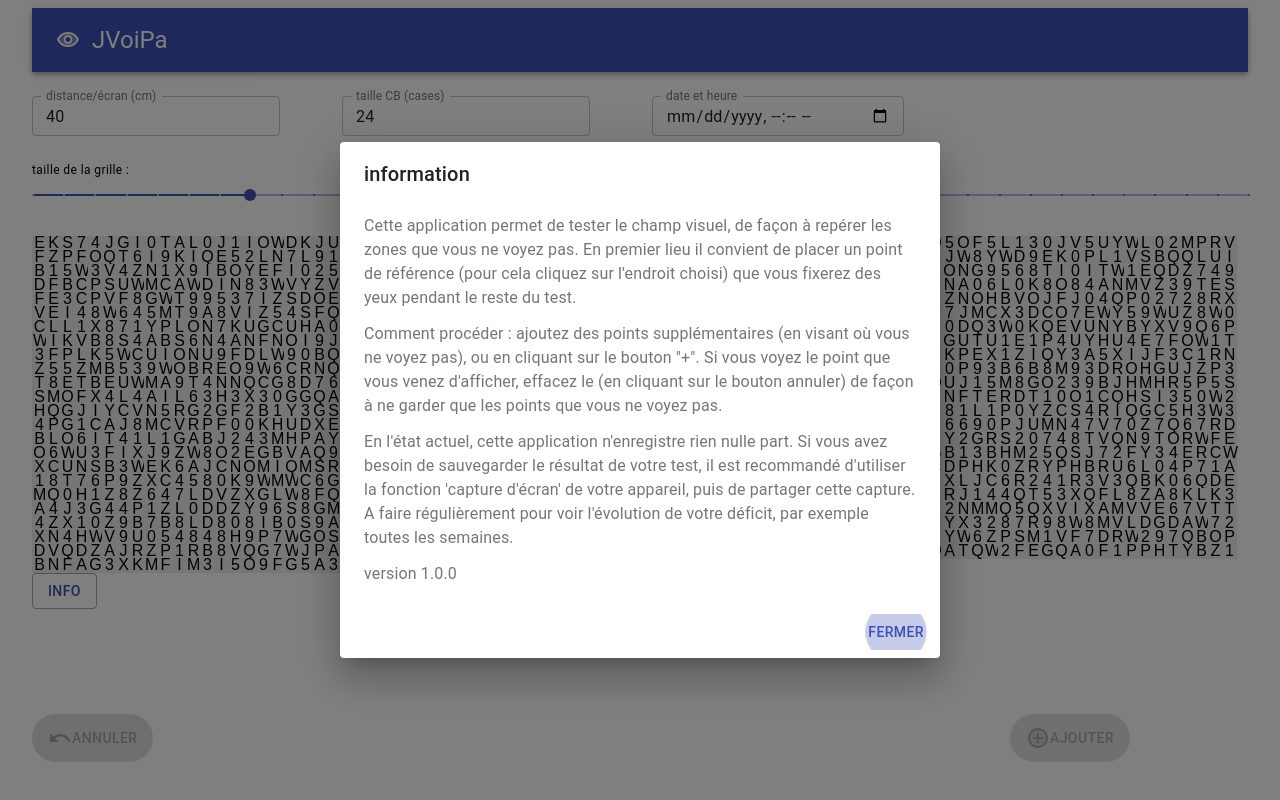
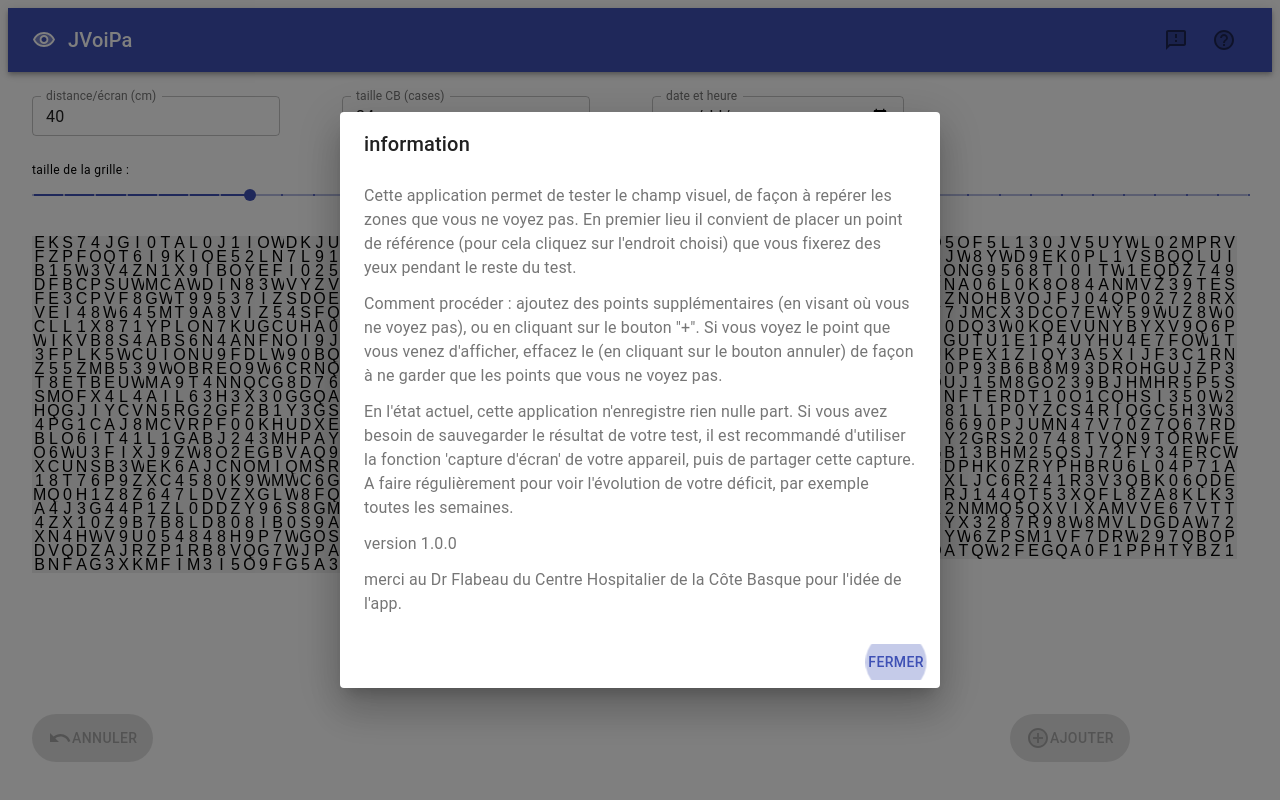
Before and after one commit to kl3mousse/jvoipa, a React (Create React App) app: page / in a window 1280 px wide. Built offline with nearby package versions, Linux system fonts and the light colour scheme.

Commit message:
adding info & feedback buttons in NavBar

```diff
--- a/package.json
+++ b/package.json
@@ -7,12 +7,13 @@
     "@material-ui/core": "4.12.3",
     "@material-ui/icons": "4.11.2",
     "@material-ui/lab": "4.0.0-alpha.60",
-    "material-ui": "0.20.2",
     "@testing-library/jest-dom": "^5.14.1",
     "@testing-library/react": "^11.2.7",
     "@testing-library/user-event": "^12.8.3",
+    "material-ui": "0.20.2",
     "react": "^17.0.2",
     "react-dom": "^17.0.2",
+    "react-ga": "^3.3.0",
     "react-scripts": "4.0.3",
     "web-vitals": "^1.1.2"
   },
--- a/src/App.js
+++ b/src/App.js
@@ -40,6 +40,7 @@ import {
   TextField
 } from "@material-ui/core";
 import Dialog from "@material-ui/core/Dialog";
+import Box from "@material-ui/core/Box";
 import DialogActions from "@material-ui/core/DialogActions";
 import DialogContent from "@material-ui/core/DialogContent";
 import DialogContentText from "@material-ui/core/DialogContentText";
@@ -47,6 +48,8 @@ import DialogTitle from "@material-ui/core/DialogTitle";
 
 import UndoIcon from "@material-ui/icons/Undo";
 import VisibilityTwoToneIcon from "@material-ui/icons/VisibilityTwoTone";
+import FeedbackTwoToneIcon from '@material-ui/icons/FeedbackTwoTone';
+import HelpTwoToneIcon from '@material-ui/icons/HelpTwoTone';
 import AddCircleTwoToneIcon from "@material-ui/icons/AddCircleTwoTone";
 
 import { alpha, makeStyles } from "@material-ui/core/styles";
@@ -56,6 +59,43 @@ const NB_ROWS = 1;
 const COLOR1 = "red";
 const COLOR2 = "purple";
 
+/////////// FEEDBACK FORM
+export function FeedbackFormDialog() {
+  const [open, setOpen] = React.useState(false);
+
+  const handleClickOpen = () => {
+    setOpen(true);
+  };
+
+  const handleClose = () => {
+    setOpen(false);
+  };
+
+  return (
+    <div>
+      <IconButton  color="action" onClick={handleClickOpen}>
+              <FeedbackTwoToneIcon />
+      </IconButton>
+
+      <Dialog
+        open={open}
+        onClose={handleClose}
+        aria-labelledby="alert-dialog-title"
+        aria-describedby="alert-dialog-description"
+      >
+          <iframe src = "https://docs.google.com/forms/d/e/1FAIpQLSfCD3hg_ACPlpMnPdf_DyKiAk4uofXhwlcreVrR203JoyI6dA/viewform?embedded=true" width = "500" height = "3062" frameborder = "0" marginheight = "0" marginwidth = "0" > Loading…</iframe>
+        <DialogActions>
+          <Button onClick={handleClose} color="primary" autoFocus>
+            Fermer
+          </Button>
+        </DialogActions>
+      </Dialog>
+    </div>
+  );
+}
+
+
+/////////// INFORMATION POP-UP WINDOW
 export function AlertDialog() {
   const [open, setOpen] = React.useState(true);
 
@@ -69,9 +109,9 @@ export function AlertDialog() {
 
   return (
     <div>
-      <Button variant="outlined" color="primary" onClick={handleClickOpen}>
-        info
-      </Button>
+      <IconButton  color="action" onClick={handleClickOpen}>
+              <HelpTwoToneIcon />
+      </IconButton>
       <Dialog
         open={open}
         onClose={handleClose}
@@ -102,6 +142,9 @@ export function AlertDialog() {
           </DialogContentText>
           <DialogContentText id="alert-dialog-description3">
             version 1.0.0
+          </DialogContentText>
+          <DialogContentText id="alert-dialog-description4">
+            merci au Dr Flabeau du Centre Hospitalier de la Côte Basque pour l'idée de l'app.
           </DialogContentText>
         </DialogContent>
         <DialogActions>
@@ -169,7 +212,7 @@ class Board extends React.Component {
         key={cell_id}
         color={this.props.squares[i]}
         onClick={() => this.props.onClick(i)}
-        //onClick={() => this.handleClick(row + this.state.board_nb_cols * col)}
+      //onClick={() => this.handleClick(row + this.state.board_nb_cols * col)}
       />
     );
   }
@@ -268,7 +311,21 @@ class Game extends React.Component {
     const defaultDateTimeValue = defaultDate.getUTCFullYear;
 
     return (
-      <Container className="game" maxWidth="xl">
+      <Box  sx={{ flexGrow: 1}}>
+        <AppBar position="static">
+          <Toolbar>
+            <IconButton edge="start" color="inherit" aria-label="menu" sx={{ mr: 2}}>
+              <VisibilityTwoToneIcon />
+            </IconButton>
+            <Typography variant="h6" >JVoiPa</Typography>
+            <Box sx={{ flexGrow: 1 }} />
+            <FeedbackFormDialog />
+            <AlertDialog />
+          </Toolbar>
+
+        </AppBar>
+
+        <Container className="game" maxWidth="xl">
         <Grid
           container
           spacing={3}
@@ -306,14 +363,6 @@ class Game extends React.Component {
           </Grid>
         </Grid>
 
-        <AppBar position="static">
-          <Toolbar>
-            <IconButton edge="start" color="inherit" aria-label="menu">
-              <VisibilityTwoToneIcon />
-            </IconButton>
-            <Typography variant="h5">JVoiPa</Typography>
-          </Toolbar>
-        </AppBar>
 
         <Grid container spacing={3}>
           <Grid item xs={12}></Grid>
@@ -373,8 +422,10 @@ class Game extends React.Component {
             />
           </Grid>
         </Grid>
-        <AlertDialog />
+
+
       </Container>
+      </Box>
     );
   }
 }
```
Also changed, not shown: 2 other files (tests, documents, lock files or other folders).
